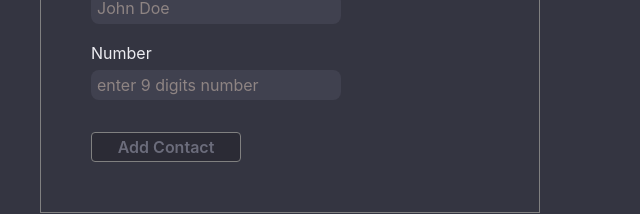
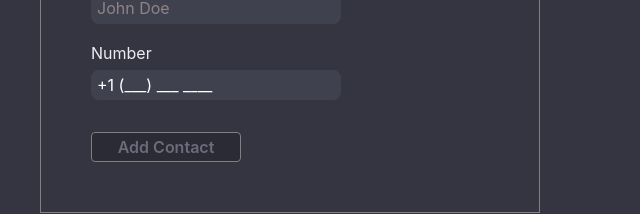
Before and after one commit to Michael-Zhinchyn/goit-react-hw-07-phonebook, a React (Create React App) app: page / in a window 1280 px wide. Shown: the part 201-415 px from the top of the page, without its empty margins (0-640 px from the left). Built offline with nearby package versions, Linux system fonts and the light colour scheme; no server answers.

Commit message:
update pattern format

```diff
--- a/package.json
+++ b/package.json
@@ -14,6 +14,7 @@
     "react": "^18.1.0",
     "react-dom": "^18.1.0",
     "react-icons": "^4.11.0",
+    "react-number-format": "^5.3.1",
     "react-redux": "^8.1.2",
     "react-scripts": "5.0.1",
     "styled-components": "^6.0.8",
--- a/src/components/ContactForm/ContactForm.js
+++ b/src/components/ContactForm/ContactForm.js
@@ -1,16 +1,16 @@
-import { Formik } from 'formik';
+import { Formik, Field } from 'formik';
 import * as Yup from 'yup';
 import {
   StyledForm,
   SubmitFromBtn,
   StyledField,
+  StyledPatternFormat,
   ErrorText,
   StyledFieldBlock,
   StyledFieldLabel,
 } from './ContactForm.styled';
 
 export const ContactForm = () => {
-
   const NameSchema = Yup.object().shape({
     name: Yup.string()
       .min(2, 'Too Short!')
@@ -19,15 +19,18 @@ export const ContactForm = () => {
         /^[A-Za-zА-Яа-яЄєІіЇїҐґ\s]+$/,
         'Only alphabets and spaces are allowed'
       )
-
       .required('Required'),
-
     number: Yup.string()
-      .matches(/^\d{9}$/, 'Must be exactly 9 digits')
-      .required('Required'),
+      .required('Required')
+      .matches(/^\+1 \(\d{3}\) \d{4} \d{3}$/, 'Invalid format!'),
   });
 
   const handleSubmit = (values, action) => {
+    const newContact = {
+      name: values.name,
+      number: values.number,
+    };
+    console.log(newContact);
     action.resetForm();
   };
 
@@ -47,11 +50,20 @@ export const ContactForm = () => {
 
           <StyledFieldBlock>
             <StyledFieldLabel>Number</StyledFieldLabel>
-            <StyledField
-              type="tel"
-              name="number"
-              placeholder="enter 9 digits number"
-            />
+            <Field name="number">
+              {({ field, form }) => (
+                <StyledPatternFormat
+                  format="+1 (###) ### ####"
+                  allowEmptyFormatting
+                  mask="_"
+                  value={form.values.number}
+                  onValueChange={({ formattedValue }) => {
+                    form.setFieldValue('number', formattedValue);
+                  }}
+                  {...field}
+                />
+              )}
+            </Field>
             <ErrorText name="number" component="div" />
           </StyledFieldBlock>
 
--- a/src/components/ContactForm/ContactForm.styled.js
+++ b/src/components/ContactForm/ContactForm.styled.js
@@ -1,5 +1,6 @@
 import styled from 'styled-components';
 import { Form, Field, ErrorMessage } from 'formik';
+import { PatternFormat } from 'react-number-format';
 
 export const StyledForm = styled(Form)`
   display: flex;
@@ -12,6 +13,19 @@ export const StyledForm = styled(Form)`
 `;
 
 export const StyledField = styled(Field)`
+  background-color: #40414f;
+  outline: none;
+  color: white;
+  border-radius: 8px;
+  border: none;
+  padding: 6px;
+  width: 250px;
+  &::placeholder {
+    color: #8e8483;
+  }
+`;
+
+export const StyledPatternFormat = styled(PatternFormat)`
   background-color: #40414f;
   outline: none;
   color: white;
```
Also changed, not shown: 1 other file (tests, documents, lock files or other folders).
